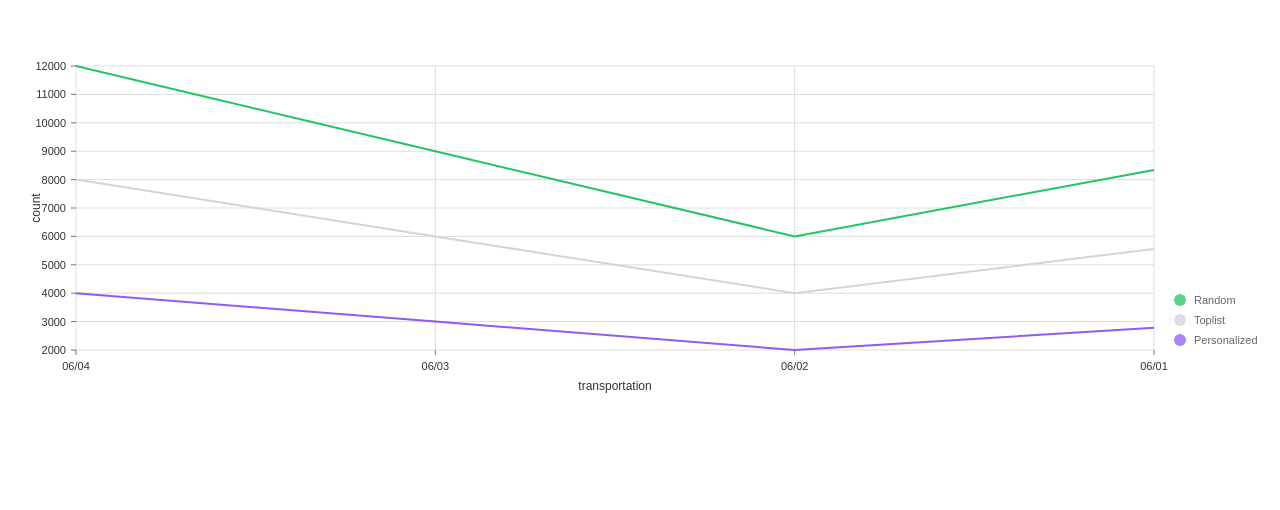
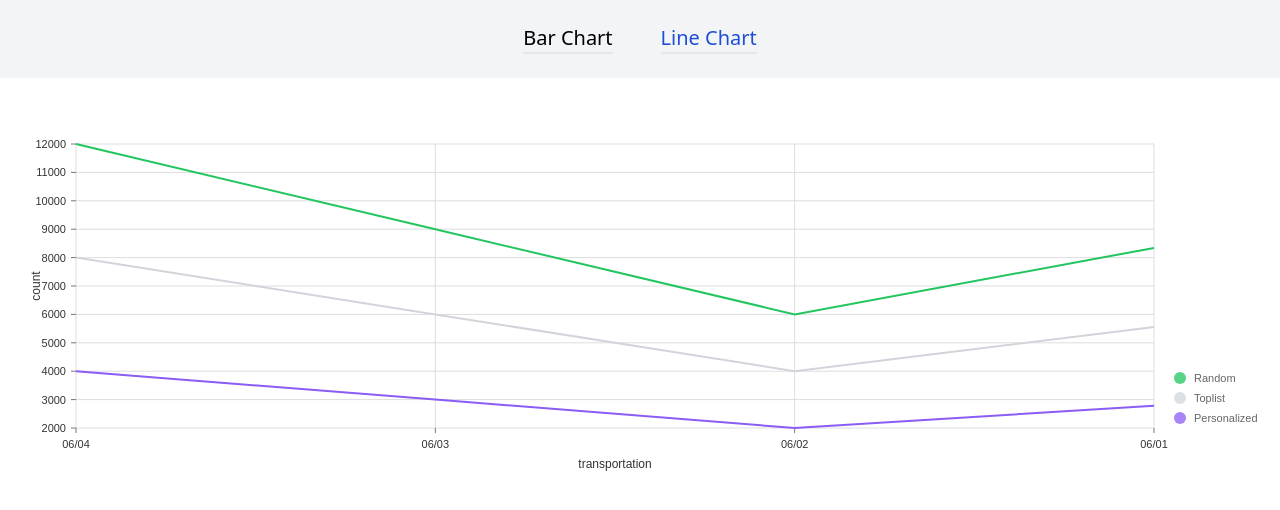
Before and after one commit to RaufunNazin/nivo-chart, a Next.js app: page /linechart in a window 1280 px wide. Shown: the top 510 px of the page. Built offline with nearby package versions, Linux system fonts and the light colour scheme.

Commit message:
navbar and routing

```diff
--- a/pages/_app.js
+++ b/pages/_app.js
@@ -1,7 +1,7 @@
-import '../styles/globals.css'
+import "../styles/globals.css";
 
 function MyApp({ Component, pageProps }) {
-  return <Component {...pageProps} />
+  return <Component {...pageProps} />;
 }
 
-export default MyApp
+export default MyApp;
--- a/pages/components/Navbar.jsx
+++ b/pages/components/Navbar.jsx
@@ -1,12 +1,12 @@
-import { useRouter } from "next/navigation";
+import { useRouter } from "next/router";
 import React from "react";
 
 const Navbar = ({ active }) => {
-  const nav = usenavigation
+  const router = useRouter();
   return (
     <div className="bg-gray-100 flex gap-x-4 lg:gap-x-12 justify-center py-3 lg:py-6">
       <button
-      onClick={()=> router.push("/barchart")}
+        onClick={() => router.push("/barchart")}
         className={`${
           active === "bar" ? "border-b-red-700 text-red-700" : "border-b-black"
         } border-b-2 lg:text-xl hover:border-b-red-700 hover:text-red-700`}
@@ -14,6 +14,7 @@ const Navbar = ({ active }) => {
         Bar Chart
       </button>
       <button
+        onClick={() => router.push("/linechart")}
         className={`${
           active === "line"
             ? "border-b-blue-700 text-blue-700"
--- a/pages/linechart.jsx
+++ b/pages/linechart.jsx
@@ -1,3 +1,4 @@
+import Navbar from "./components/Navbar";
 import LineChart from "./components/line";
 
 const Chart = () => {
@@ -70,8 +71,11 @@ const Chart = () => {
     },
   ];
   return (
-    <div className="h-96 m-4">
-      <LineChart data={lines} />
+    <div>
+      <Navbar active="line" />
+      <div className="h-96 m-4">
+        <LineChart data={lines} />
+      </div>
     </div>
   );
 };
```
